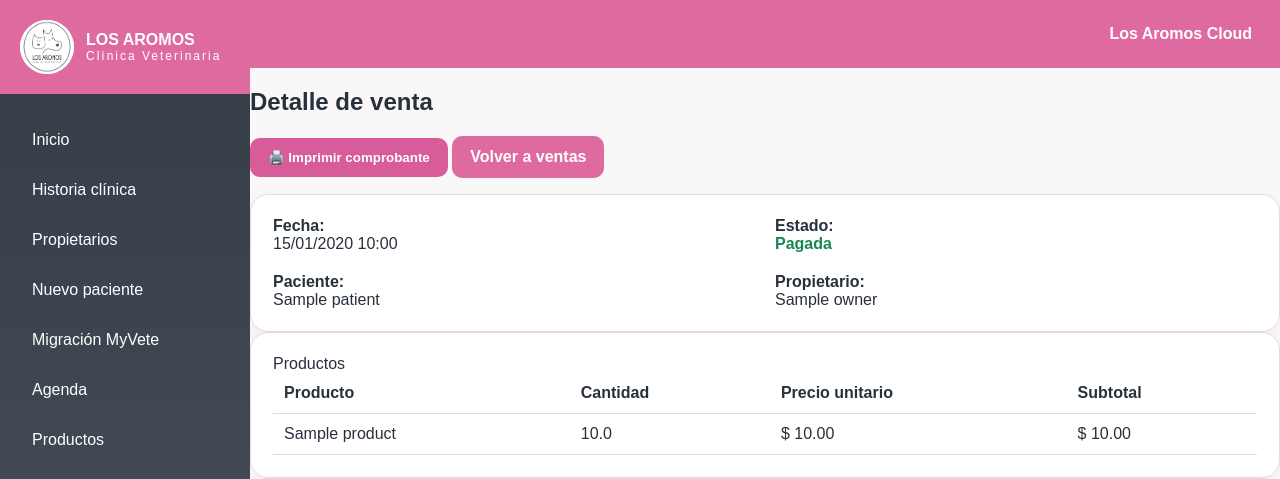
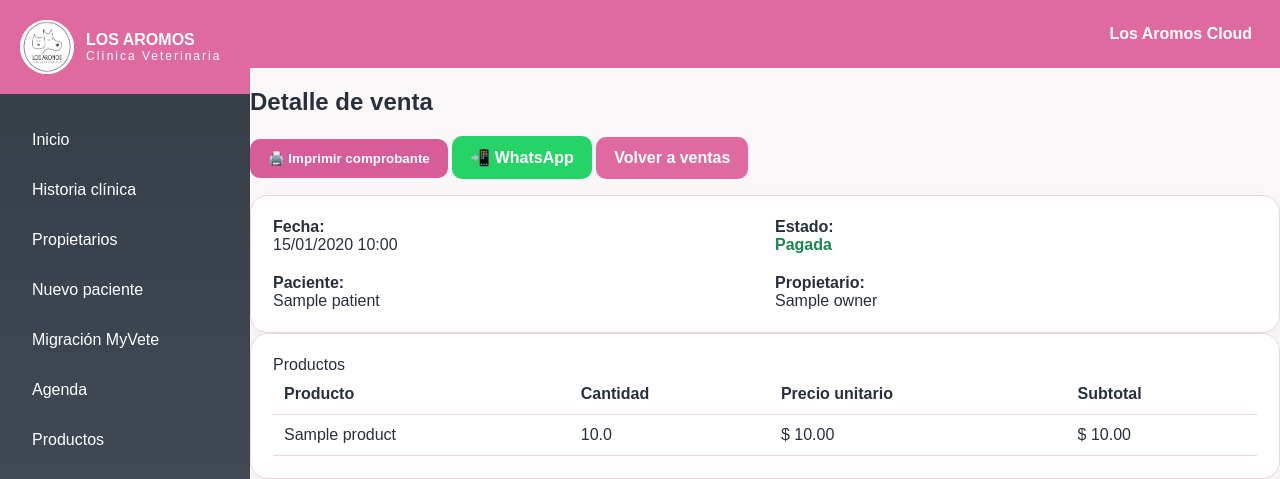
Before and after one commit to clinicaveterinaria-arch/los-aromos-cloud, a FastAPI app: page /sales/1 in a window 1280 px wide. Shown: the top 479 px of the page. Run offline with FastAPI, Linux system fonts and the light colour scheme; the visitor is signed in with stand-in values (Sample User, id 1); tables that the repository leaves empty hold one stand-in row (values such as "Sample post"); parts of the project's set-up code (start-up, migrations or seed data) failed here and were passed over.

Commit message:
Update sale_detail.html

```diff
--- a/app/templates/sale_detail.html
+++ b/app/templates/sale_detail.html
@@ -23,6 +23,14 @@
         ✅ Convertir en venta
     </button>
 </form>
+{% endif %}
+{% if owner and owner.whatsapp %}
+<a target="_blank"
+   href="https://wa.me/{{ owner.whatsapp }}"
+   class="btn"
+   style="background:#25D366; color:white; border:0;">
+   📲 WhatsApp
+</a>
 {% endif %}
     <a href="/sales" class="btn btn-secondary">
         Volver a ventas
```
